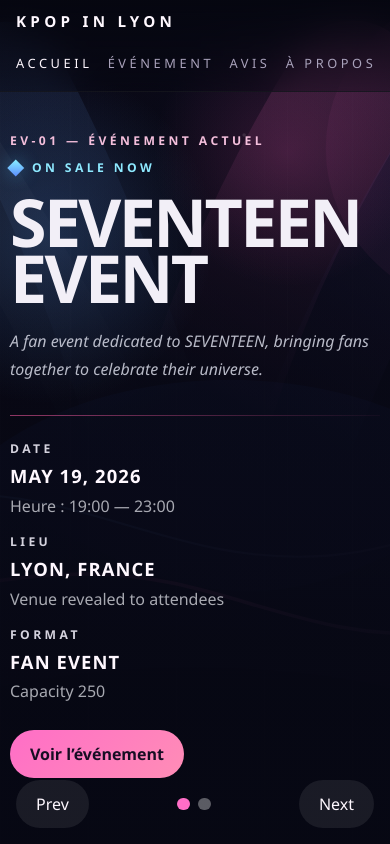
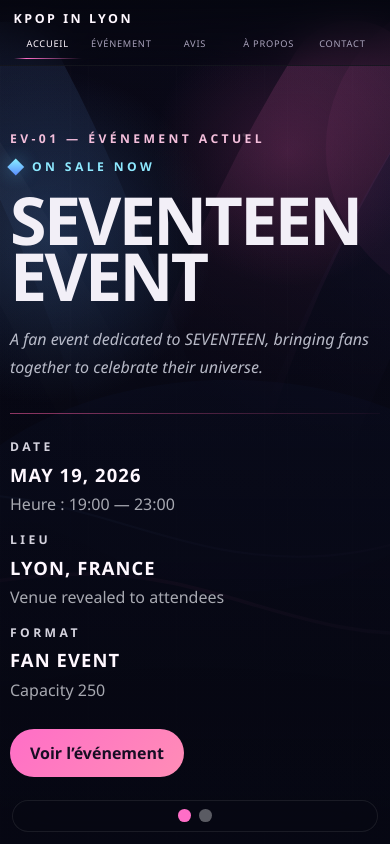
Before and after one commit to SonTonyD/kpop-in-lyon, an Angular app: page / in a window 390 px wide. Built offline with nearby package versions, Linux system fonts and the light colour scheme.

Commit message:
ajustement navigation mobile

```diff
--- a/src/app/app.component.css
+++ b/src/app/app.component.css
@@ -120,13 +120,35 @@
 @media (max-width: 44rem) {
   .site-header {
     flex-direction: column;
-    align-items: flex-start;
-    padding: 0.7rem 1rem;
+    align-items: stretch;
+    gap: 0.45rem;
+    padding: 0.6rem 0.85rem;
+  }
+
+  .brand {
+    font-size: 0.78rem;
+    letter-spacing: 0.2em;
   }
 
   .site-nav {
-    width: 100%;
-    justify-content: flex-start;
-    gap: 0.95rem;
+    display: grid;
+    grid-template-columns: repeat(5, minmax(0, 1fr));
+    gap: 0.35rem;
+    overflow: visible;
+  }
+
+  .site-nav a {
+    text-align: center;
+    padding: 0.35rem 0.15rem;
+    font-size: 0.58rem;
+    letter-spacing: 0.08em;
+    line-height: 1.15;
+    white-space: normal;
   }
 }
+
+@media (max-width: 30rem) {
+  .site-nav {
+    grid-template-columns: repeat(5, minmax(0, 1fr));
+  }
+}
--- a/src/app/pages/home-page.component.css
+++ b/src/app/pages/home-page.component.css
@@ -4,6 +4,7 @@
   height: 100svh;
   min-height: 100svh;
   overflow: hidden;
+  touch-action: pan-y;
 }
 
 .slide {
@@ -64,7 +65,7 @@
   width: min(88rem, calc(100% - 2rem));
   height: 100%;
   margin: 0 auto;
-  padding: calc(var(--header-offset) + 1rem) 0 4rem;
+  padding: calc(var(--header-offset) + 1rem) 0 calc(5.5rem + env(safe-area-inset-bottom, 0px));
 }
 
 .slide-panel {
@@ -255,13 +256,18 @@
 .carousel-controls {
   position: absolute;
   right: 1rem;
-  bottom: 1rem;
+  bottom: calc(1rem + env(safe-area-inset-bottom, 0px));
   left: 1rem;
   z-index: 2;
   display: flex;
   justify-content: space-between;
   gap: 0.75rem;
   align-items: center;
+  padding: 0.65rem 0.8rem;
+  border: 1px solid rgba(255, 255, 255, 0.08);
+  border-radius: 999px;
+  background: rgba(8, 9, 20, 0.58);
+  backdrop-filter: blur(18px);
 }
 
 .carousel-dots {
@@ -300,9 +306,22 @@
 }
 
 @media (max-width: 40rem) {
+  .hero-carousel {
+    overflow-y: auto;
+    -webkit-overflow-scrolling: touch;
+  }
+
+  .slide {
+    overflow-y: auto;
+    -webkit-overflow-scrolling: touch;
+  }
+
   .slide-shell {
     width: min(100%, calc(100% - 1.25rem));
     padding-top: calc(var(--header-offset) + 0.75rem);
+    padding-bottom: calc(7.75rem + env(safe-area-inset-bottom, 0px));
+    align-items: start;
+    min-height: max-content;
   }
 
   .slide-panel h1 {
@@ -326,4 +345,23 @@
   .ghost-button {
     min-width: 4.4rem;
   }
+
+  .carousel-arrow {
+    display: none;
+  }
+
+  .carousel-controls {
+    position: fixed;
+    right: 0.75rem;
+    left: 0.75rem;
+    bottom: calc(0.75rem + env(safe-area-inset-bottom, 0px));
+    justify-content: center;
+    gap: 0.4rem;
+    padding: 0.55rem 0.75rem;
+  }
+
+  .carousel-dots {
+    flex: 1;
+    justify-content: center;
+  }
 }
--- a/src/app/pages/home-page.component.html
+++ b/src/app/pages/home-page.component.html
@@ -1,4 +1,10 @@
-<section class="hero-carousel">
+<section
+  class="hero-carousel"
+  (touchstart)="handleTouchStart($event)"
+  (touchmove)="handleTouchMove($event)"
+  (touchend)="handleTouchEnd()"
+  (touchcancel)="handleTouchEnd()"
+>
   @for (slide of slides; track slide.title; let index = $index) {
     <article
       class="slide"
@@ -93,7 +99,12 @@
   }
 
   <div class="carousel-controls">
-    <button type="button" class="ghost-button" (click)="previousSlide()" aria-label="Previous slide">
+    <button
+      type="button"
+      class="ghost-button carousel-arrow"
+      (click)="previousSlide()"
+      aria-label="Previous slide"
+    >
       Prev
     </button>
 
@@ -109,7 +120,12 @@
       }
     </div>
 
-    <button type="button" class="ghost-button" (click)="nextSlide()" aria-label="Next slide">
+    <button
+      type="button"
+      class="ghost-button carousel-arrow"
+      (click)="nextSlide()"
+      aria-label="Next slide"
+    >
       Next
     </button>
   </div>
--- a/src/app/pages/home-page.component.ts
+++ b/src/app/pages/home-page.component.ts
@@ -25,6 +25,8 @@
   protected readonly pastEventStats = pastEventStats;
   protected readonly event = upcomingEvent;
   protected readonly currentSlide = signal(0);
+  private touchStartX: number | null = null;
+  private touchCurrentX: number | null = null;
 
   protected readonly slides: HomeSlide[] = [
     {
@@ -56,4 +58,38 @@
   protected nextSlide(): void {
     this.currentSlide.update((value) => (value + 1) % this.slides.length);
   }
+
+  protected handleTouchStart(event: TouchEvent): void {
+    this.touchStartX = event.touches[0]?.clientX ?? null;
+    this.touchCurrentX = this.touchStartX;
+  }
+
+  protected handleTouchMove(event: TouchEvent): void {
+    this.touchCurrentX = event.touches[0]?.clientX ?? this.touchCurrentX;
+  }
+
+  protected handleTouchEnd(): void {
+    if (this.touchStartX === null || this.touchCurrentX === null) {
+      this.resetTouch();
+      return;
+    }
+
+    const deltaX = this.touchCurrentX - this.touchStartX;
+    const swipeThreshold = 45;
+
+    if (Math.abs(deltaX) >= swipeThreshold) {
+      if (deltaX < 0) {
+        this.nextSlide();
+      } else {
+        this.previousSlide();
+      }
+    }
+
+    this.resetTouch();
+  }
+
+  private resetTouch(): void {
+    this.touchStartX = null;
+    this.touchCurrentX = null;
+  }
 }
```
